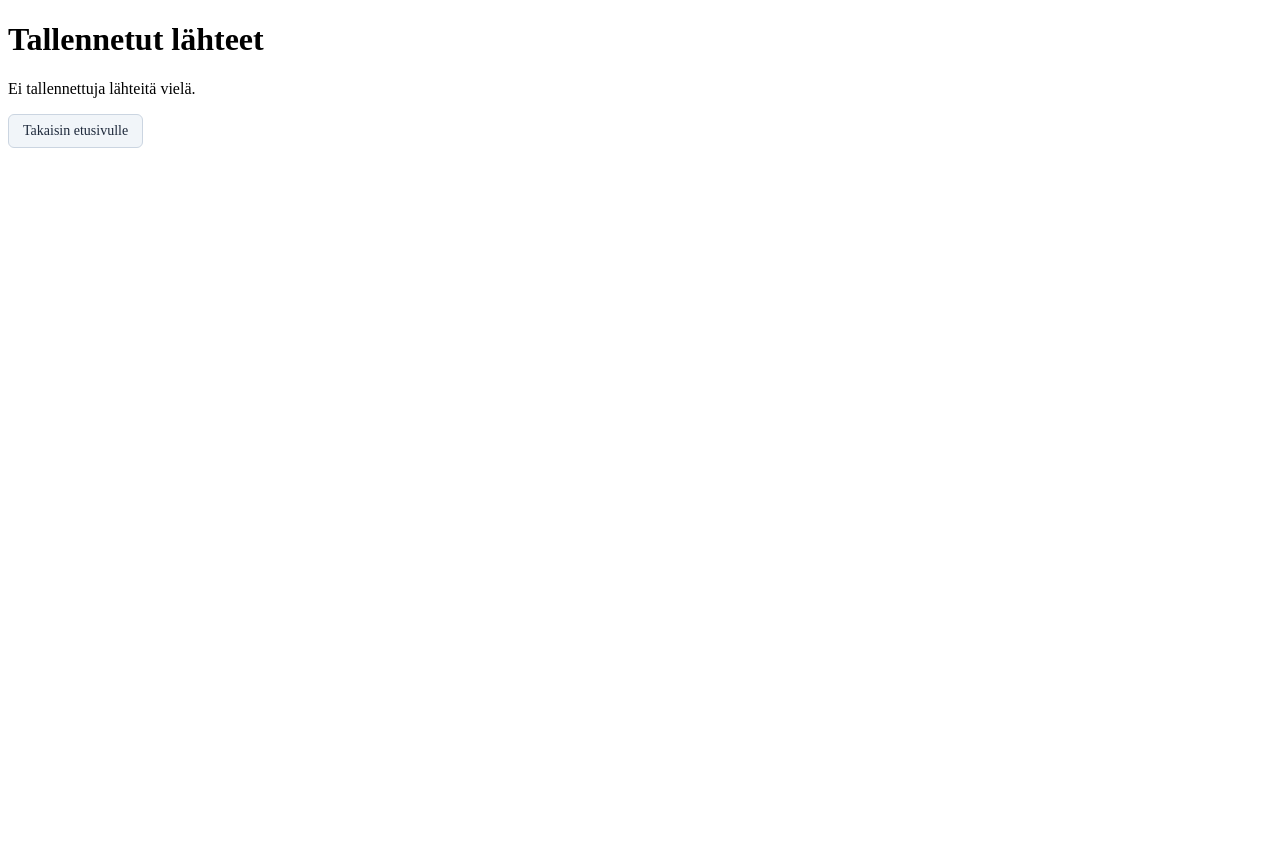
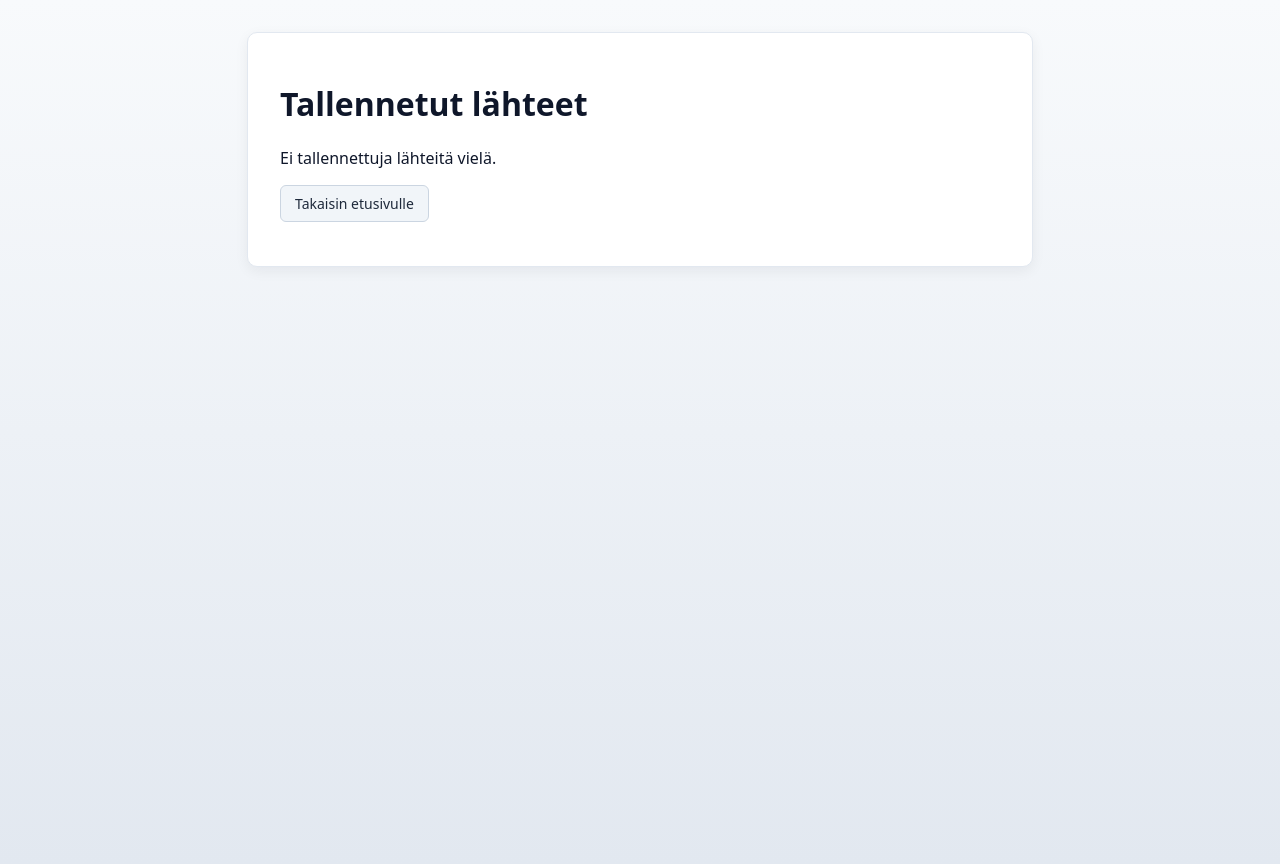
Before and after one commit to henkkasplund/ohtu_hackers, a Flask app: page /references in a window 1280 px wide. Before the commit the page ends 148 px from the top, so only its background shows below. Run offline with Flask 3, Linux system fonts and the light colour scheme.

Commit message:
style update

```diff
--- a/src/static/styles.css
+++ b/src/static/styles.css
@@ -29,3 +29,27 @@ button:hover {
   background-color: #e2e8f0;
   border-color: #94a3b8;
 }
+
+body {
+  margin: 0;
+  padding: 2rem 1rem;
+  font-family: system-ui, -apple-system, sans-serif;
+  color: #0f172a;
+  background: linear-gradient(180deg, #f8fafc 0%, #e2e8f0 100%);
+  min-height: 100vh;
+}
+
+.container {
+  max-width: 720px;
+  margin: 0 auto;
+  padding: 1.75rem 2rem;
+  background-color: #ffffff;
+  border: 1px solid #e2e8f0;
+  border-radius: 10px;
+  box-shadow: 0 4px 14px rgba(15, 23, 42, 0.06);
+}
+
+table {
+  width: 100%;
+  margin: 1rem 0;
+}
--- a/src/templates/add_reference.html
+++ b/src/templates/add_reference.html
@@ -2,10 +2,12 @@
 <html lang="fi">
 <head>
   <meta charset="utf-8" />
+  <meta name="viewport" content="width=device-width, initial-scale=1, shrink-to-fit=no" />
   <title>Lisää viite</title>
   <link rel="stylesheet" href="{{ url_for('static', filename='styles.css') }}" />
 </head>
 <body>
+  <div class="container">
     <h1>Lisää viite</h1>
 
     <form action="/add_reference" method="GET">
@@ -55,6 +57,8 @@
         <button type="submit" class="btn">Tallenna kirja</button>
       </form>
     {% endif %}
+
     <p><a href="/" class="btn btn-secondary">Takaisin etusivulle</a></p>
+  </div>
 </body>
 </html>
--- a/src/templates/layout.html
+++ b/src/templates/layout.html
@@ -10,6 +10,8 @@
     <link rel="stylesheet" href="{{ url_for('static', filename='styles.css') }}" />
   </head>
   <body>
-    {% block body %}{% endblock %}
+    <div class="container">
+      {% block body %}{% endblock %}
+    </div>
   </body>
 </html>
--- a/src/templates/sources.html
+++ b/src/templates/sources.html
@@ -1,11 +1,13 @@
 <!DOCTYPE html>
 <html lang="fi">
 <head>
-    <meta charset="UTF-8">
+  <meta charset="UTF-8" />
+  <meta name="viewport" content="width=device-width, initial-scale=1, shrink-to-fit=no" />
   <title>Tallennetut lähteet</title>
-    <link rel="stylesheet" href="{{ url_for('static', filename='styles.css') }}">
+  <link rel="stylesheet" href="{{ url_for('static', filename='styles.css') }}" />
 </head>
 <body>
+  <div class="container">
     <h1>Tallennetut lähteet</h1>
 
     {% if references %}
@@ -38,5 +40,6 @@
     {% endif %}
 
     <p><a href="/" class="btn btn-secondary">Takaisin etusivulle</a></p>
+  </div>
 </body>
 </html>
```
Lines whose indentation alone changed are shown as unchanged.
